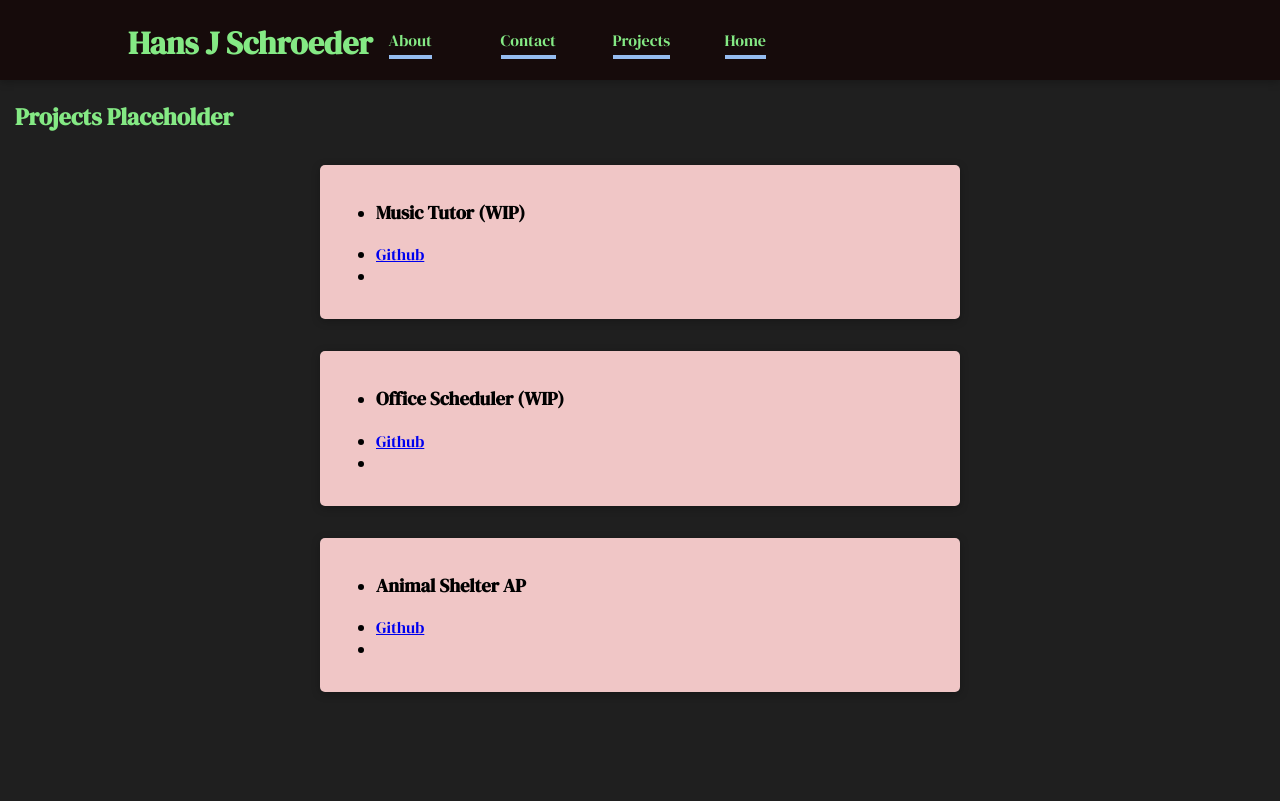
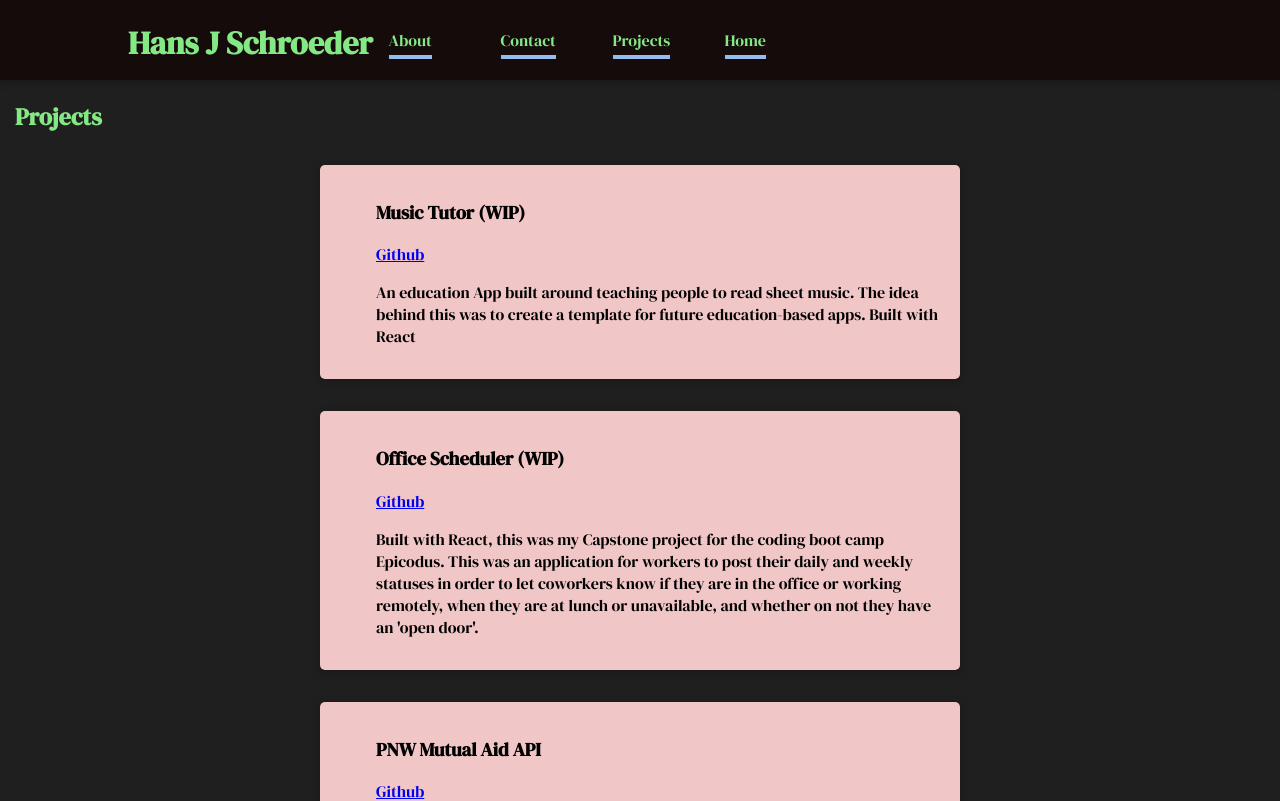
Before and after one commit to hajschroeder/HansJPortfolio, a React (Create React App) app: page /projects in a window 1280 px wide. Shown: the top 801 px of the page. Built offline with nearby package versions, Linux system fonts and the light colour scheme.

Commit message:
update information, fix link paths, add styling

```diff
--- a/src/components/Projects/Projects.js
+++ b/src/components/Projects/Projects.js
@@ -1,31 +1,31 @@
 import React, { Fragment } from "react"
-import Card from "../Layout/Card"
+import Card from "../UI/Card"
 
-const Projects = () =>{
+const Projects = (props) =>{
   return (
     <Fragment>
     <div>
-      <h2>Projects Placeholder</h2>
+      <h2>Projects</h2>
     </div>
-      <Card>
+      <Card className={props.children}>
         <ul>
-          <li><h3>Music Tutor (WIP)</h3></li>
-          <li><a href="https://github.com/hajschroeder/react-music-tutor-beta">Github</a></li>
-          <li></li>
+          <h3>Music Tutor (WIP)</h3>
+          <a href="https://github.com/hajschroeder/react-music-tutor-beta">Github</a>
+          <p>An education App built around teaching people to read sheet music. The idea behind this was to create a template for future education-based apps. Built with React</p>
         </ul>
       </Card>
       <Card>
         <ul>
-          <li><h3>Office Scheduler (WIP)</h3></li>
-          <li><a href="https://github.com/hajschroeder/office-scheduler">Github</a></li>
-          <li></li>
+          <h3>Office Scheduler (WIP)</h3>
+          <a href="https://github.com/hajschroeder/office-scheduler">Github</a>
+          <p>Built with React, this was my Capstone project for the coding boot camp Epicodus. This was an application for workers to post their daily and weekly statuses in order to let coworkers know if they are in the office or working remotely, when they are at lunch or unavailable, and whether on not they have an 'open door'. </p>
         </ul>
       </Card>
       <Card>
         <ul>
-          <li><h3>Animal Shelter AP</h3></li>
-          <li><a href="https://github.com/hajschroeder/animal_shelter_api">Github</a></li>
-          <li></li>
+          <h3>PNW Mutual Aid API</h3>
+          <a href="https://github.com/hajschroeder/PNW-Mutual-Aid-API">Github</a>
+          <p>Built with Ruby on Rails and using PostgreSQL for our databse, this was a Team Week project for Epicodus. We built an API and populated a database with information related to community programs and resources within the Pacific Northwest.</p>
         </ul>
       </Card>
     </Fragment>
```
